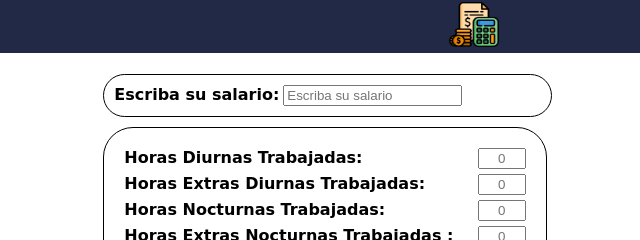
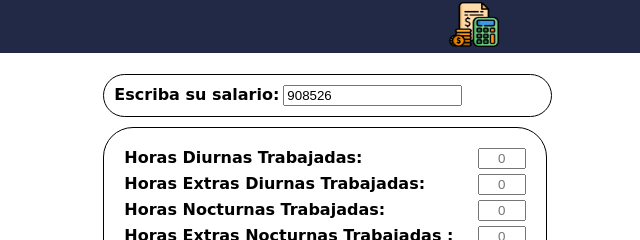
Before and after one commit to chucho49/horasextras, a plain HTML site: page index.html in a window 1280 px wide. Shown: the top 240 px of the page, 0-640 px from the left. Drawn offline with Linux system fonts and the light colour scheme; a web font is replaced by a local one.

Commit message:
Update index.html

```diff
--- a/index.html
+++ b/index.html
@@ -40,7 +40,7 @@
 
             <div class="form_salario">
                 <label for="">Escriba su salario:</label>
-                <input name="salario" id="salario" type="text" placeholder="Escriba su salario">
+                <input name="salario" id="salario" type="text" value="908526">
             </div>
 
 
```
